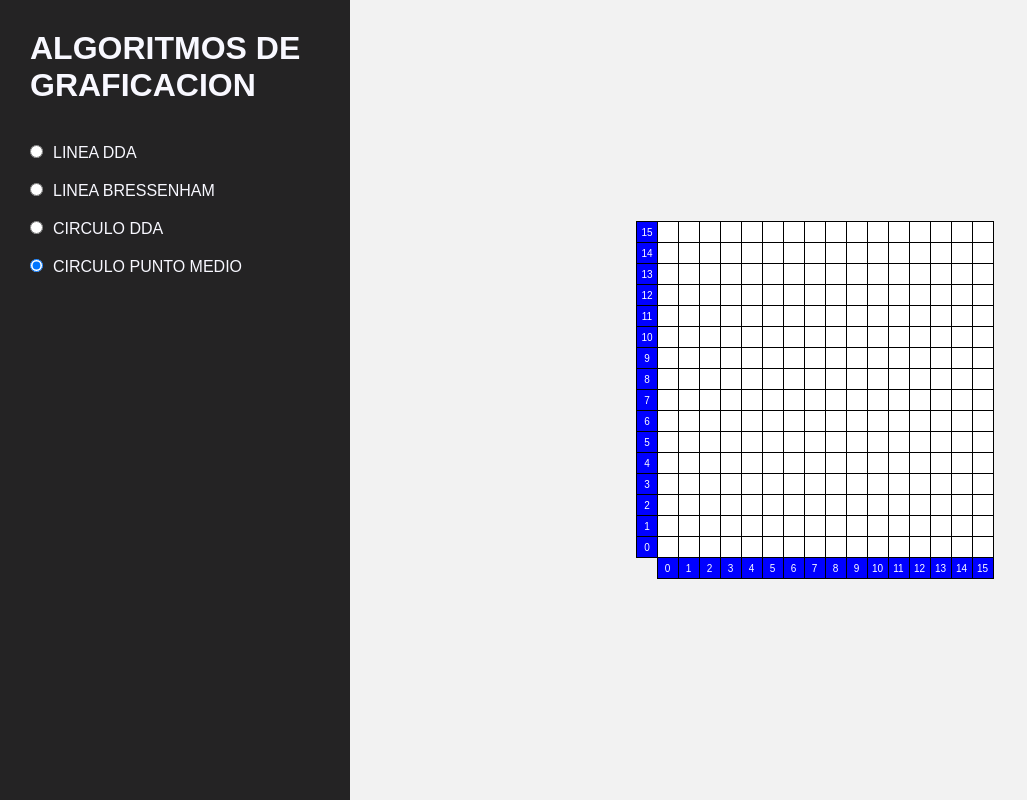
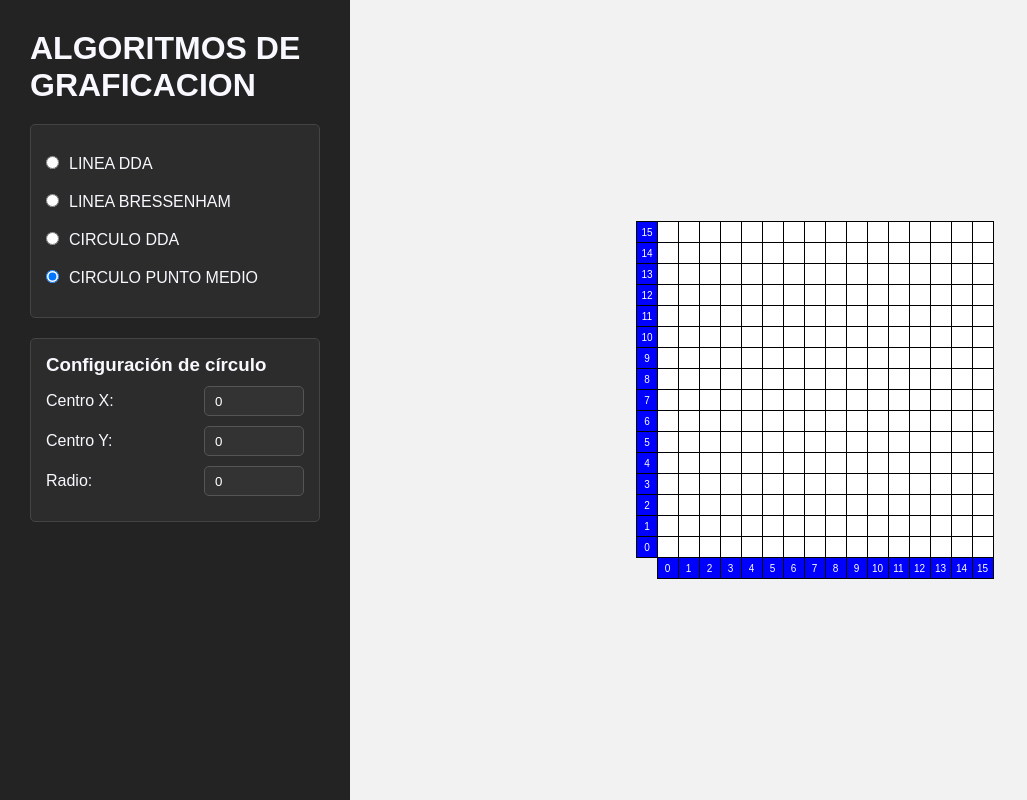
Before and after one commit to jorgi097/Graficacion, a React (Vite) app: page / in a window 1280 px wide. Both pictures are taken after a click on the radio button "CIRCULO PUNTO MEDIO". Shown: the whole page, without its empty margins (0-1027 px from the left). Built offline with nearby package versions, Linux system fonts and the light colour scheme.

Commit message:
[Feat] Added and styled menu options

```diff
--- a/src/Menu.jsx
+++ b/src/Menu.jsx
@@ -1,5 +1,14 @@
 import styled from 'styled-components';
+import { useState } from 'react';
+import lineadda from './algorithms/lineadda';
+import lineabressenham from './algorithms/lineabressenham';
+import circulodda from './algorithms/circulodda';
+import circulobressenham from './algorithms/circulobressenham';
 
+
+
+
+// Estilos---------------------------------------------------------------
 const MenuStyled = styled.div`
     display: block;
     min-width: 350px;
@@ -11,29 +20,97 @@ const MenuStyled = styled.div`
     padding: 30px;
 `;
 
-// Estilos para el contenedor div
+const OptionsContainer = styled.div`
+    margin-top: 20px;
+    padding: 15px;
+    border: 1px solid #444;
+    border-radius: 5px;
+    background-color: #2c2c2c;
+`;
+
 const RadioContainer = styled.div`
     margin: 10px 0;
 `;
 
-// Estilos para el input de tipo radio
 const RadioInput = styled.input`
     margin: 0 10px 0 0;
 `;
 
-// Estilos para el label
 const RadioLabel = styled.label``;
 
-// Componente principal que combina los estilos
-const RadioButton = ({ id, name, label }) => {
+
+const InputGroup = styled.div`
+    margin: 10px 0;
+    display: flex;
+    flex-direction: row;
+    justify-content: space-between;
+    align-items: center;
+`;
+
+const InputLabel = styled.label`
+    min-width: 100px;
+`;
+
+const InputField = styled.input`
+    margin-left: 10px;
+    width: 100px;
+    border-radius: 5px;
+    height: 30px;
+    background-color: #333;
+    color: white;
+    border: 1px solid #555;
+    padding: 0 10px;
+`;
+
+const RadioButton = ({ id, name, label, checked, onChange }) => {
     return (
         <RadioContainer>
-            <RadioInput type='radio' id={id} name={name} />
+            <RadioInput
+                type='radio'
+                id={id}
+                name={name}
+                checked={checked === id}
+                onChange={() => onChange(id)}
+            />
             <RadioLabel htmlFor={id}>{label}</RadioLabel>
         </RadioContainer>
     );
 };
 
+// Componente para parametros de algoritmos
+const InputGroupComponent = ({ id, label, value, onChange }) => {
+    return (
+        <InputGroup>
+            <InputLabel htmlFor={id}>{label}</InputLabel>
+            <InputField
+                type='number'
+                id={id}
+                value={value}
+                onChange={e => onChange(id, e.target.value)}
+            />
+        </InputGroup>
+    );
+};
+
+// Componente Menu-------------------------------------------------------
+
+const Menu = () => {
+
+    const [selectedAlgorithm, setSelectedAlgorithm] = useState(null);
+
+    const [algorithmParams, setAlgorithmParams] = useState({
+        // Parámetros para líneas
+        x1: 0,
+        y1: 0,
+        x2: 0,
+        y2: 0,
+        // Parámetros para círculos
+        xCenter: 0,
+        yCenter: 0,
+        radius: 0,
+    });
+
+    // Lista de algoritmos disponibles
     const algorithms = [
         { id: 'l-dda', name: 'algorithm', label: 'LINEA DDA' },
         { id: 'l-bsh', name: 'algorithm', label: 'LINEA BRESSENHAM' },
@@ -44,69 +121,104 @@ const algorithms = [
         // { id: 'pol', name: 'algorithm', label: 'POLIGONO REGULAR' },
     ];
 
-const Menu = ({ options, setOptions }) => {
-    const handleXLengthChange = e => {
-        setOptions({ ...options, xLength: parseInt(e.target.value) });
+    // Actualiza el algoritmo seleccionado
+    const handleAlgorithmChange = id => {
+        setSelectedAlgorithm(id);
     };
 
-    const handleYLengthChange = e => {
-        setOptions({ ...options, yLength: parseInt(e.target.value) });
+    // Actualiza los parámetros del algoritmo seleccionado
+    const handleParamChange = (param, value) => {
+        setAlgorithmParams({...algorithmParams,[param]: parseInt(value),});
+    };
+
+    // Renderiza opciones específicas según el algoritmo seleccionado
+    const renderAlgorithmOptions = () => {
+        if (!selectedAlgorithm) return null;
+
+        if (selectedAlgorithm.startsWith('l-')) {
+            // Opciones para algoritmos de líneas
+            return (
+                <OptionsContainer>
+                    <h3>Configuración de línea</h3>
+                    <InputGroupComponent
+                        id='x1'
+                        label='Punto inicial X:'
+                        value={algorithmParams.x1}
+                        onChange={handleParamChange}
+                    />
+                    <InputGroupComponent
+                        id='y1'
+                        label='Punto inicial Y:'
+                        value={algorithmParams.y1}
+                        onChange={handleParamChange}
+                    />
+                    <InputGroupComponent
+                        id='x2'
+                        label='Punto final X:'
+                        value={algorithmParams.x2}
+                        onChange={handleParamChange}
+                    />
+                    <InputGroupComponent
+                        id='y2'
+                        label='Punto final Y:'
+                        value={algorithmParams.y2}
+                        onChange={handleParamChange}
+                    />
+                </OptionsContainer>
+            );
+        } else if (selectedAlgorithm.startsWith('c-')) {
+            // Opciones para algoritmos de círculos
+            return (
+                <OptionsContainer>
+                    <h3>Configuración de círculo</h3>
+                    <InputGroupComponent
+                        id='xCenter'
+                        label='Centro X:'
+                        value={algorithmParams.xCenter}
+                        onChange={handleParamChange}
+                    />
+                    <InputGroupComponent
+                        id='yCenter'
+                        label='Centro Y:'
+                        value={algorithmParams.yCenter}
+                        onChange={handleParamChange}
+                    />
+                    <InputGroupComponent
+                        id='radius'
+                        label='Radio:'
+                        value={algorithmParams.radius}
+                        onChange={handleParamChange}
+                    />
+                </OptionsContainer>
+            );
+        }
     };
 
     return (
         <MenuStyled>
             <h1>ALGORITMOS DE GRAFICACION</h1>
-            {/* <div style={{ margin: '30px 0' }}>
-                <label htmlFor='xLength'>X Length:</label>
-                <input
-                    style={{
-                        margin: '0 0 0 15px',
-                        width: '100px',
-                        borderRadius: '5px',
-                        height: '30px',
-                    }}
-                    type='number'
-                    id='xLength'
-                    name='xLength'
-                    min='1'
-                    max='100'
-                    value={options.xLength}
-                    onChange={handleXLengthChange}
-                />
-            </div>
-            <div className='div'>
-                <label htmlFor='yLength'>Y Length:</label>
-                <input
-                    style={{
-                        margin: '0 0 0 15px',
-                        width: '100px',
-                        borderRadius: '5px',
-                        height: '30px',
-                    }}
-                    type='number'
-                    id='yLength'
-                    name='yLength'
-                    min='1'
-                    max='100'
-                    value={options.yLength}
-                    onChange={handleYLengthChange}
-                />
-            </div> */}
 
+            <OptionsContainer>
                 <div
                     style={{
-                    margin: '30px 0',
+                        margin: '5px 0',
                         display: 'flex',
                         flexDirection: 'column',
                     }}>
                     {algorithms.map(algorithm => (
                         <RadioButton
+                            key={algorithm.id}
                             id={algorithm.id}
                             name={algorithm.name}
                             label={algorithm.label}
+                            checked={selectedAlgorithm}
+                            onChange={handleAlgorithmChange}
                         />
                     ))}
                 </div>
+            </OptionsContainer>
+
+            {renderAlgorithmOptions()}
         </MenuStyled>
     );
 };
--- a/src/algorithms/circulobressenham.js
+++ b/src/algorithms/circulobressenham.js
@@ -1,12 +1,12 @@
-export const circuloBressenham = (r, xCenter = 0, yCenter = 0) => {
+const circuloBressenham = (radius, xCenter = 0, yCenter = 0) => {
     const points = []; // Arreglo de puntos de todos los octantes
 
-    let p = 5 / 4 - r; // Valor inicial de p (Puede ser 1-r)
+    let p = 5 / 4 - radius; // Valor inicial de p (Puede ser 1-r)
 
     let x = xCenter; // Inicializar x en el centro
-    let y = r; // Inicializar y en el radio
+    let y = radius; // Inicializar y en el radio
 
-    points.push([xCenter, yCenter + r]); // Primer punto
+    points.push([xCenter, yCenter + radius]); // Primer punto
 
     while (x < y) {
         x++; // Siempre aumentamos x
@@ -31,5 +31,4 @@ export const circuloBressenham = (r, xCenter = 0, yCenter = 0) => {
     return points;
 };
 
-const result = circuloBressenham(10, 1, 1);
-console.log(result);
+export default circuloBressenham;
--- a/src/algorithms/circulodda.js
+++ b/src/algorithms/circulodda.js
@@ -1,11 +1,11 @@
-export const circulodda = (r, xCenter = 0, yCenter = 0) => {
+const circulodda = (radius, xCenter = 0, yCenter = 0) => {
     const points = []; // Arreglo de puntos de todos los octantes
 
     let x, y;
 
-    for (let index = 0; index <= r; index++) {
+    for (let index = 0; index <= radius; index++) {
         x = index;
-        y = Math.round(Math.sqrt(r * r - x * x));
+        y = Math.round(Math.sqrt(radius * radius - x * x));
 
         // Calcular 8 octantes usando simetría
         // Octante 1 y 5
@@ -28,5 +28,4 @@ export const circulodda = (r, xCenter = 0, yCenter = 0) => {
     return points;
 }
 
-const result = circulodda(20, 30, 25);
-console.log(result);
+export default circulodda;
--- a/src/algorithms/lineabressenham.js
+++ b/src/algorithms/lineabressenham.js
@@ -1,4 +1,4 @@
-export const lineaBressenha = (x1, y1, x2, y2) => {
+const lineaBressenham = (x1, y1, x2, y2) => {
     // Entrada de variables
 
     // Calcular de diferencias con valor absoluto
@@ -47,6 +47,4 @@ export const lineaBressenha = (x1, y1, x2, y2) => {
     return points; // Retornar arreglo de puntos
 };
 
-const result = lineaBressenha(3, 5, 17, 23); // Llamada a la función
-
-console.log(result); // Mostrar resultado en consola
+export default lineaBressenham; // Exportar función
--- a/src/algorithms/lineadda.js
+++ b/src/algorithms/lineadda.js
@@ -1,4 +1,4 @@
-export const lineadda = (x1, y1, x2, y2) => { // Entrada de variables
+const lineadda = (x1, y1, x2, y2) => { // Entrada de variables
 
     // Calcular de diferencias con redondeo
     const deltaX = parseFloat((x2 - x1).toFixed(2));
@@ -34,6 +34,4 @@ export const lineadda = (x1, y1, x2, y2) => { // Entrada de variables
     return points; // Retornar arreglo de puntos
 };
 
-const result = lineadda(3,5,17,23); // Llamada a la función
-
-console.log(result); // Mostrar resultado en consola
+export default lineadda; // Exportar función
```
Lines whose indentation alone changed are shown as unchanged.
